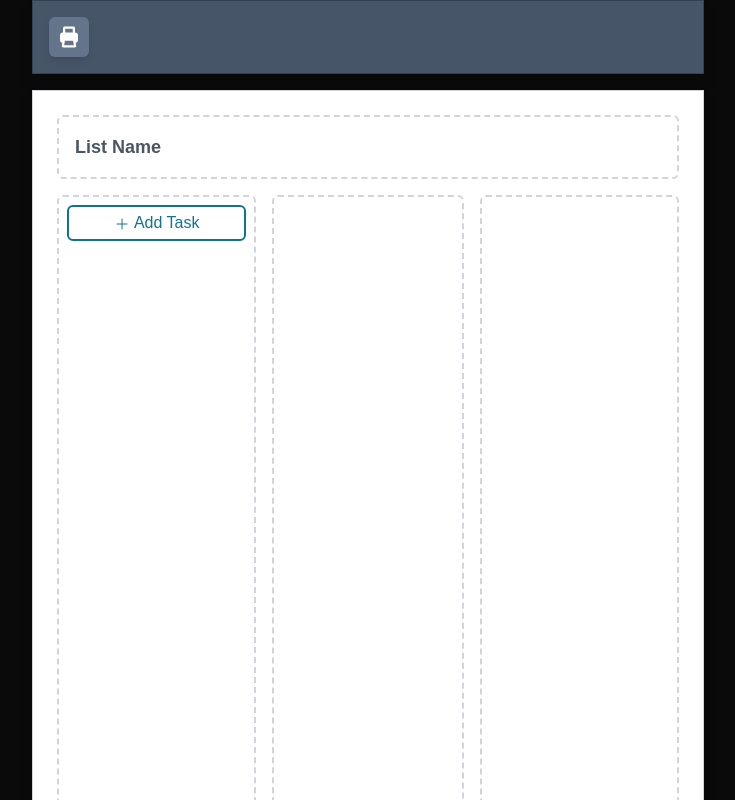
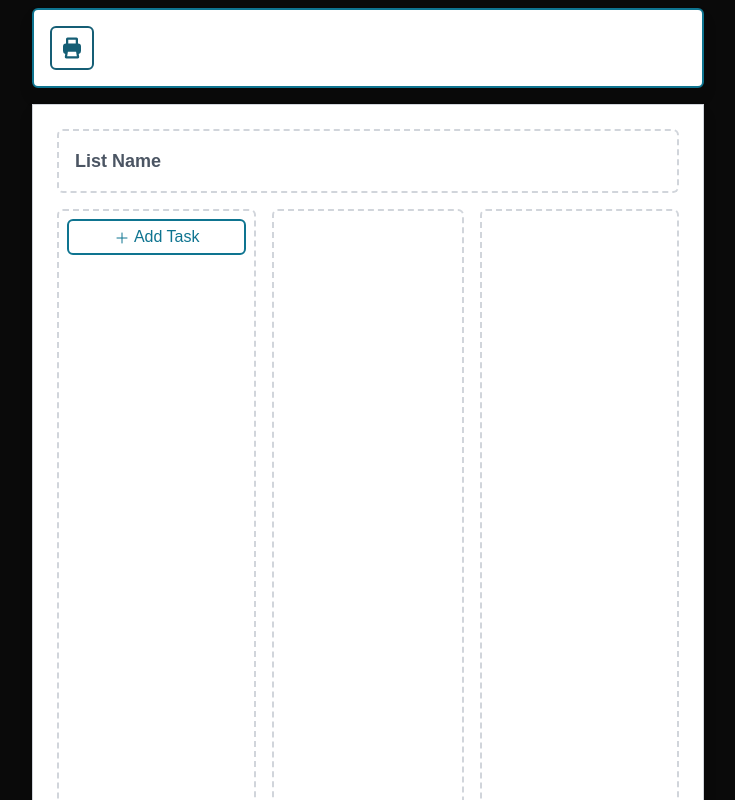
Before and after one commit to zrecore/pdf-form-generator, a Next.js app: page / in a window 1280 px wide. Shown: the top 800 px of the page, without its empty margins (272-1007 px from the left). Built offline with nearby package versions, Linux system fonts and the light colour scheme.

Commit message:
Cleaning up toolbar and buttons. Adjusting task list styling so remove button doesnt show while in print view

```diff
--- a/src/app/components/printButton.tsx
+++ b/src/app/components/printButton.tsx
@@ -13,9 +13,9 @@ export default function PrintButton(props: ButtonProps)
             aria-label="Print"
             aria-description="Print the current page as a list with checkboxes."
             onClick={handlePrintClick}
-            className={(props.className ?? "") + " rounded-md p-2 bg-slate-500 hover:bg-slate-400 drop-shadow-md"}
+            className={(props.className ?? "") + " rounded-md p-2 bg-white border-solid border-2 border-cyan-800 text-cyan-800 hover:border-cyan-400 hover:bg-white hover:text-cyan-400"}
         >
-            <PrinterIcon className="size-6 text-white" />
+            <PrinterIcon className="size-6" />
         </button>
     )
 }
--- a/src/app/components/taskList.tsx
+++ b/src/app/components/taskList.tsx
@@ -84,7 +84,7 @@ export default function TaskList(props:TaskProps)
                         onReturn={handleReturn}
                     />
                     <RemoveButton
-                        className="ml-0 text-white hover:text-red-700"
+                        className="ml-0 text-gray-200 hover:text-red-700 print:hidden"
                         onClick={() => { handleRemoveTask(task.id) }}
                     />
                 </li>
--- a/src/app/page.tsx
+++ b/src/app/page.tsx
@@ -83,7 +83,29 @@ export default function Home() {
   return (
     <div className="flex flex-col justify-center items-center print:m-0 print:p-0">
       <main className="flex flex-col gap-4 items-center sm:items-start print:border-none print:m-0 print:p-0">
-        <div className="grid grid-flow-col justify-start align-middle space-x-4 w-full border border-solid border-slate-700 text-white bg-slate-600 font-semibold drop-shadow-lg p-4 print:border-none print:drop-shadow-none print:hidden">
+        <div
+          className="
+            grid
+            grid-flow-col
+            justify-start
+            align-middle
+            space-x-4
+            w-full
+            border-solid
+            border-2
+            rounded-md
+            border-cyan-700
+            text-cyan-800
+            bg-white
+            font-semibold
+            drop-shadow-lg
+            mt-2
+            p-4
+            print:border-none
+            print:drop-shadow-none
+            print:hidden
+          "
+        >
 
           <PrintButton onClick={(ev) => handleOnPrint() } />
         </div>
```
